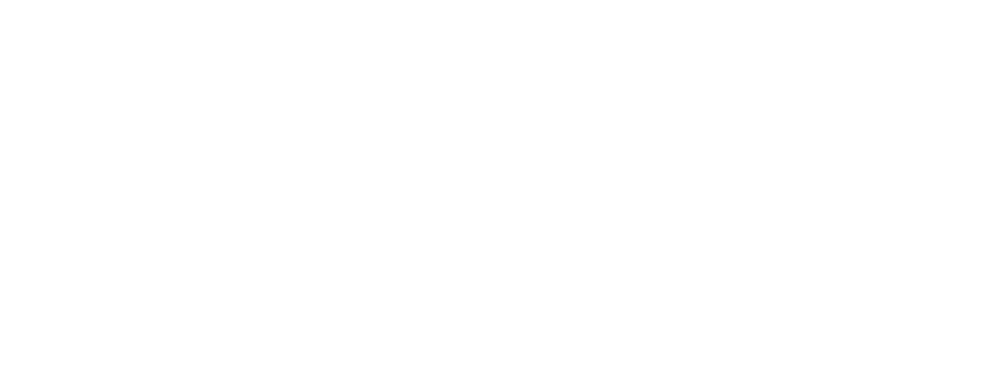
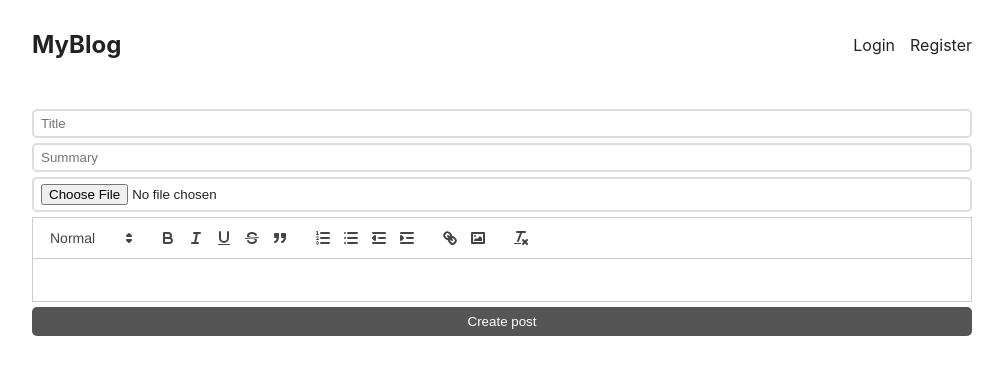
Before and after one commit to lavi23k/mern-blog, a React (Create React App) app: page /edit/1 in a window 1280 px wide. Before the commit this address had no page. Shown: the top 374 px of the page, without its empty margins (138-1141 px from the left). Built offline with nearby package versions, Linux system fonts and the light colour scheme; no server answers.

Commit message:
Complete project with final updates to Post, Editor, and pages

```diff
--- a/src/App.css
+++ b/src/App.css
@@ -1,5 +1,9 @@
 *{
   box-sizing: border-box;
+}
+
+a{
+  cursor: pointer;
 }
 
 body {
@@ -12,7 +16,7 @@
 
 main {
   padding: 10px;
-  max-width: 700px;
+  max-width: 960px;
   margin: 0 auto;
 }
 
@@ -39,16 +43,27 @@
   gap: 15px;
 }
 
-div.post{
+div.post {
   display: grid;
-  grid-template-columns: .9fr 1.1fr;
+  grid-template-columns: 1fr;
   gap: 20px;
   margin-bottom: 30px;
+}
+
+@media screen and (min-width: 600px) {
+  div.post {
+    grid-template-columns: 0.9fr 1.1fr;
+  }
 }
 
 div.post div.texts h2{
   margin: 0;
   font-size: 1.8rem;
+}
+
+div.post div.texts a {
+  text-decoration: none;
+  color: inherit;
 }
 
 div.post p.info {
@@ -85,6 +100,7 @@
 }
 
 button {
+  cursor: pointer;
   width: 100%;
   display: block;
   background-color: #555;
@@ -97,3 +113,62 @@
 form.login h1, form.register h1{
   text-align: center;
 }
+
+div.post-page div.image {
+  max-height: 200px;
+  display: flex;
+  overflow: hidden;
+}
+
+div.post-page div.image img {
+  object-fit: cover;
+  object-position: center center;
+  width: 100%;
+}
+
+div.post-page a {
+  color: #333;
+  text-decoration: underline;
+}
+
+div.post-page h1 {
+  text-align: center;
+}
+
+div.post-page time {
+  text-align: center;
+  display: block;
+  font-size: 0.7rem;
+  color: #aaa;
+}
+
+div.post-page div.author {
+  text-align: center;
+  margin-bottom: 20px;
+  font-size: 0.7rem;
+  font-weight: bold;
+}
+
+div.post-page div.content p {
+  line-height: 1.6rem;
+}
+
+div.edit-row {
+  text-align: center;
+  margin-bottom: 20px;
+}
+
+div.post-page a.edit-btn {
+  background-color: #333;
+  display: inline-flex;
+  align-items: center;
+  gap: 5px;
+  color: #fff;
+  padding: 15px 30px;
+  border-radius: 5px;
+  text-decoration: none;
+}
+
+div.post-page a svg {
+  height: 20px;
+}
--- a/src/App.js
+++ b/src/App.js
@@ -6,6 +6,8 @@
 import RegisterPage from './pages/RegisterPage';
 import { UserContextProvider } from './UserContext';
 import CreatePost from './pages/CreatePost';
+import PostPage from './pages/PostPage';
+import EditPost from './pages/EditPost';
 
 function App() {
   return (
@@ -16,6 +18,8 @@
           <Route path="/login" element={<LoginPage />} />
           <Route path="/register" element={<RegisterPage />} />
           <Route path="/create" element={<CreatePost />} />
+          <Route path="/post/:id" element={<PostPage />} />
+          <Route path="/edit/:id" element={<EditPost />} />
         </Route>
       </Routes>
     </UserContextProvider>
--- /dev/null
+++ b/src/Editor.js
@@ -0,0 +1,27 @@
+import ReactQuill from "react-quill";
+
+export default function Editor({ value, onChange }) {
+  const modules = {
+    toolbar: [
+      [{ header: [1, 2, false] }],
+      ['bold', 'italic', 'underline', 'strike', 'blockquote'],
+      [
+        { list: 'ordered' },
+        { list: 'bullet' },
+        { indent: '-1' },
+        { indent: '+1' },
+      ],
+      ['link', 'image'],
+      ['clean'],
+    ],
+  };
+
+  return (
+    <ReactQuill
+      value={value}
+      theme={'snow'}
+      onChange={onChange}
+      modules={modules}
+    />
+  );
+}
--- a/src/Post.js
+++ b/src/Post.js
@@ -1,13 +1,18 @@
 import { formatISO9075 } from 'date-fns';
+import {Link} from "react-router-dom";
 
-export default function Post({ title, summary, cover, content, createdAt, author}) {
+export default function Post({_id, title, summary, cover, content, createdAt, author}) {
   return (
     <div className="post">
       <div className="image">
-      <img src={`http://localhost:4000/${cover}`} alt={title} />
+        <Link to={`/post/${_id}`}>
+          <img src={`http://localhost:4000/${cover}`} alt={title} />
+        </Link>
       </div>
       <div className="texts">
+      <Link to={`/post/${_id}`}>
         <h2>{title}</h2>
+      </Link>
         <p className="info">
           <a className="author">{author.username}</a>
           <time>{formatISO9075(new Date(createdAt))}</time>
--- a/src/pages/CreatePost.js
+++ b/src/pages/CreatePost.js
@@ -2,23 +2,7 @@
 import 'react-quill/dist/quill.snow.css';
 import { useState } from 'react';
 import { Navigate } from 'react-router-dom';
-
-const modules = {
-  toolbar: [
-    [{ 'header': [1, 2, false] }],
-    ['bold', 'italic', 'underline', 'strike', 'blockquote'],
-    [{ 'list': 'ordered' }, { 'list': 'bullet' }, { 'indent': '-1' }, { 'indent': '+1' }],
-    ['link', 'image'],
-    ['clean']
-  ],
-};
-
-const formats = [
-  'header',
-  'bold', 'italic', 'underline', 'strike', 'blockquote',
-  'list', 'bullet', 'indent',
-  'link', 'image'
-];
+import Editor from '../Editor';
 
 export default function CreatePost() {
   const [title, setTitle] = useState('');
@@ -52,7 +36,7 @@
       <input type="text" placeholder="Title" value={title} onChange={(ev) => setTitle(ev.target.value)} />
       <input type="text" placeholder="Summary" value={summary} onChange={(ev) => setSummary(ev.target.value)} />
       <input type="file" onChange={ev => setFiles(ev.target.files)}/>
-      <ReactQuill value={content} onChange={newValue => setContent(newValue)} modules={modules} formats={formats} />
+      <Editor value={content} onChange={setContent} />
       <button style={{ marginTop: '5px' }}>Create post</button>
     </form>
   );
--- /dev/null
+++ b/src/pages/EditPost.js
@@ -0,0 +1,74 @@
+import { useEffect, useState } from 'react';
+import { Navigate, useParams } from 'react-router-dom';
+import Editor from '../Editor';
+
+export default function EditPost() {
+  const { id } = useParams();
+  const [title, setTitle] = useState('');
+  const [summary, setSummary] = useState('');
+  const [content, setContent] = useState('');
+  const [files, setFiles] = useState('');
+  const [redirect, setRedirect] = useState(false);
+
+  useEffect(() => {
+    fetch('http://localhost:4000/post/' + id)
+      .then(response => {
+        response.json().then(postInfo => {
+          setTitle(postInfo.title);
+          setContent(postInfo.content);
+          setSummary(postInfo.summary);
+        });
+      });
+  }, [id]);
+
+  async function updatePost(ev) {
+    ev.preventDefault();
+    const data = new FormData();
+    data.set('title', title);
+    data.set('summary', summary);
+    data.set('content', content);
+    data.set('id', id);
+    if (files?.[0]) {
+      data.set('file', files?.[0]);
+    }
+
+    const response = await fetch('http://localhost:4000/post', {
+      method: 'PUT',
+      body: data,
+      credentials: 'include',
+    });
+    if (response.ok) {
+      setRedirect(true);
+    }
+  }
+
+  if (redirect) {
+    return <Navigate to={'/post/' + id} />;
+  }
+
+  return (
+    <form onSubmit={updatePost}>
+      <input
+        type="title"
+        placeholder="Title"
+        value={title}
+        onChange={ev => setTitle(ev.target.value)}
+      />
+      <input
+        type="summary"
+        placeholder="Summary"
+        value={summary}
+        onChange={ev => setSummary(ev.target.value)}
+      />
+      <input
+        type="file"
+        onChange={ev => setFiles(ev.target.files)}
+      />
+      <Editor
+        onChange={setContent}
+        value={content}
+      />
+      <button style={{ marginTop: '5px' }}>Create post</button>
+    </form>
+  );
+}
--- /dev/null
+++ b/src/pages/PostPage.js
@@ -0,0 +1,54 @@
+import { formatISO9075 } from "date-fns";
+import { useContext, useEffect, useState } from "react";
+import { Link, useParams } from "react-router-dom";
+import { UserContext } from "../UserContext";
+
+export default function PostPage() {
+  const [postInfo, setPostInfo] = useState(null);
+  const { userInfo } = useContext(UserContext);
+  const { id } = useParams();
+
+  useEffect(() => {
+    fetch(`http://localhost:4000/post/${id}`)
+      .then((response) => {
+        response.json().then((postInfo) => {
+          setPostInfo(postInfo);
+        });
+      });
+  }, [id]);
+
+  if (!postInfo) return '';
+
+  return (
+    <div className="post-page">
+      <h1>{postInfo.title}</h1>
+      <time>{formatISO9075(new Date(postInfo.createdAt))}</time>
+      <div className="author">by @{postInfo.author.username}</div>
+      {userInfo.id === postInfo.author._id && (
+        <div className="edit-row">
+          <Link className="edit-btn" to={`/edit/${postInfo._id}`}>
+            <svg
+              xmlns="http://www.w3.org/2000/svg"
+              fill="none"
+              viewBox="0 0 24 24"
+              strokeWidth={1.5}
+              stroke="currentColor"
+              className="size-6"
+            >
+              <path
+                strokeLinecap="round"
+                strokeLinejoin="round"
+                d="m16.862 4.487 1.687-1.688a1.875 1.875 0 1 1 2.652 2.652L10.582 16.07a4.5 4.5 0 0 1-1.897 1.13L6 18l.8-2.685a4.5 4.5 0 0 1 1.13-1.897l8.932-8.931Zm0 0L19.5 7.125M18 14v4.75A2.25 2.25 0 0 1 15.75 21H5.25A2.25 2.25 0 0 1 3 18.75V8.25A2.25 2.25 0 0 1 5.25 6H10"
+              />
+            </svg>
+            Edit this post
+          </Link>
+        </div>
+      )}
+      <div className="image">
+        <img src={`http://localhost:4000/${postInfo.cover}`} alt="" />
+      </div>
+      <div className="content" dangerouslySetInnerHTML={{ __html: postInfo.content }} />
+    </div>
+  );
+}
```
